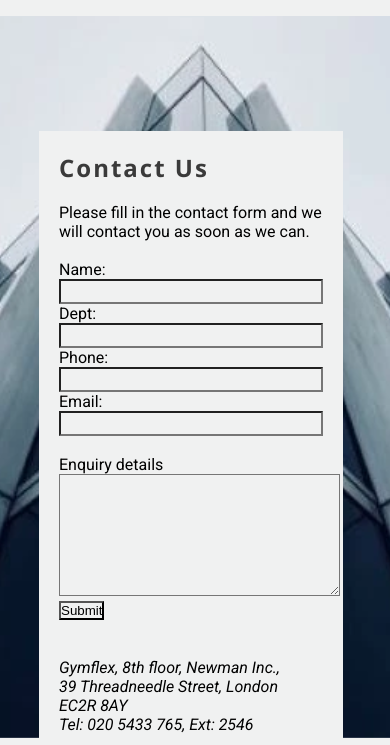
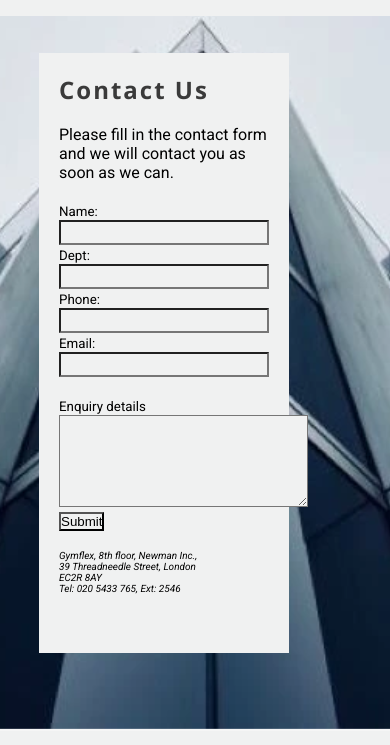
Before and after one commit to UkCoder165/gymflex, a plain HTML site: page contact.html in a window 390 px wide. Shown: the part 84-829 px from the top of the page. Drawn offline with nearby package versions, Linux system fonts and the light colour scheme.

Commit message:
corrected form styling to make form responsive

```diff
--- a/assets/css/style.css
+++ b/assets/css/style.css
@@ -24,10 +24,6 @@ h1, h2, h3 {
     letter-spacing: 2px;
     color: #3a3a3a;
 }
-
-/*hr {
-    border-top: whitesmoke;
-}*/
 
 #menu {
     list-style-type: none;
@@ -57,20 +53,16 @@ header a {
     color: inherit;
 }
 
-
-
-
 /* Main Content */
 main {
     /* Make main element take up any surplus space to push footer down */
     flex: 1 0 auto;
     /* Add margin at top to prevent content from being covered by header */
-    margin-top: 65px;
+    margin-top: 37px;
     /* Enable flex properties for chils emenents */
     display: flex;
     flex-direction: column;
 }
-
 
 #gym {
     height: 700px;
@@ -145,28 +137,40 @@ h4 {
     text-align: center;
 }
 
-/* Form */
+/* Form page*/
 #contact {
     background-image: url("../images/officeblock1.webp");
     background-size: cover;
     background-position: 75%;
-    padding: 20px 10% 55% 60%;
+    padding: 10% 10% 50% 50%;
     flex-grow: 1;
-    margin-bottom: 10px;
+    display: flex;
+    position: relative;
 }
 
 #form {
-    height: 40rem;
+    height: 36rem;
     width: 19rem;
     padding: 20px;
+    padding-bottom: 20px;
+    padding-top: 20px;
+    position: absolute;
+}
+
+label {
+    font-size: smaller;
 }
 
 .text-input {
     width: 100%;
     height: 25px;
-    /*margin: 5px 0 20px 0;
-    border-radius: 2px;*/
     padding: 0 40px;
+}
+
+#gym-text {
+    font-size:x-small;
+    font-style: italic;
+    /*text-align: center;*/
 }
 
 
@@ -260,27 +264,21 @@ h4 {
     }
 }
 
-    /* Contact Us*/
-        /*.image {
-        padding-top: 7rem;
-        padding-left: 7rem;
-        padding-right: 1rem;
-        width: 400px;
-        height: 700px;
-        flex-grow:1;
-    }*/
-
-
     #contact {
         background-position: center;
         position: relative;
+        display: flex;
+
     }
 
     #form {
-            max-width: 400px;
+        max-width: 250px;
         position: absolute;
+        padding: 20px;
+        padding-bottom: 20px;
         left: 10%;
-            top: 150px;
+        top: 100px;
+        height: 600px;
         }
 
 
@@ -307,20 +305,12 @@ h4 {
     }
 
 
-    #signup-form {
+    #form {
         max-width: 400px;
         position: absolute;
         left: 10%;
-            top: 150px;
-        }
-
-    .text-input:hover {
-        border-color: #f16c6b;
-    }
-
-    .submit-button:hover {
-        background-color: #fafafa;
-        color: #454b1b;
+        top: 100px;
+        height: 550px;
     }
 
 }
--- a/contact.html
+++ b/contact.html
@@ -51,11 +51,13 @@
               class="text-input" required><br><br>
 
               <label for="enquiry_field">Enquiry details</label><br>
-              <textarea id="enquiry_field" value="enquiry" rows="8" cols="33">
+              <textarea id="enquiry_field" value="enquiry" rows="6" cols="29">
               </textarea><br>
-              <input type="Submit"><br><br><br>
-              <p><i>Gymflex, 8th floor, Newman Inc.,<br>39 Threadneedle Street, London<br>EC2R 8AY<br>
-                Tel: 020 5433 765, Ext: 2546</i></p>
+              <input type="Submit"><br><br>
+              <div id="gym-text">
+              <p>Gymflex, 8th floor, Newman Inc.,<br>39 Threadneedle Street, London<br>EC2R 8AY<br>
+                Tel: 020 5433 765, Ext: 2546</p>
+              </div>
           </form>
       </section>
     </main>
@@ -82,7 +84,7 @@
           aria-label="Visit our Instagram page (opens in a new tab)"><i class="fa-brands fa-instagram"></i></a>
         </li>
       </ul><br>
-      <p class="copyright">Copyright &copy; 2025 &ndash; V. Williamson</p>
+      <p class="copyright">Copyright &copy; 2025 &ndash; V. Williamson</p><BR>
     </footer>
     <!-- Font Awesome Kit Code -->
     <script src="https://kit.fontawesome.com/ebb432ebb3.js" crossorigin="anonymous"></script>
```
Also changed, not shown: facilities.html (+1 -1 lines), index.html (+1 -1 lines). Lines whose indentation alone changed are shown as unchanged.
